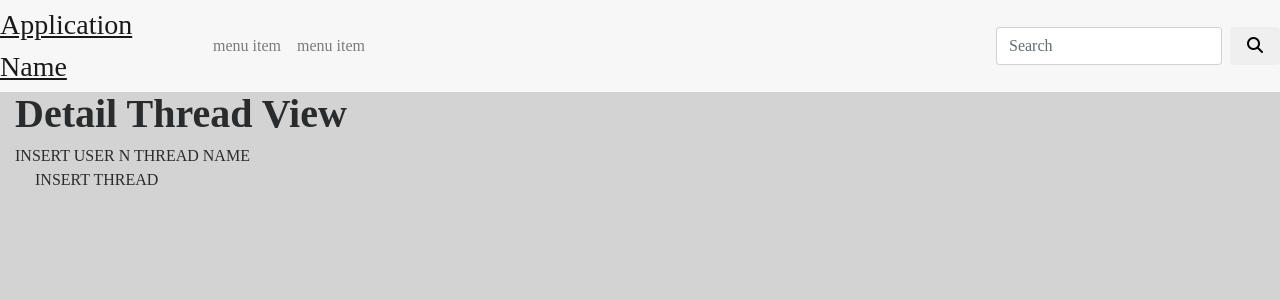
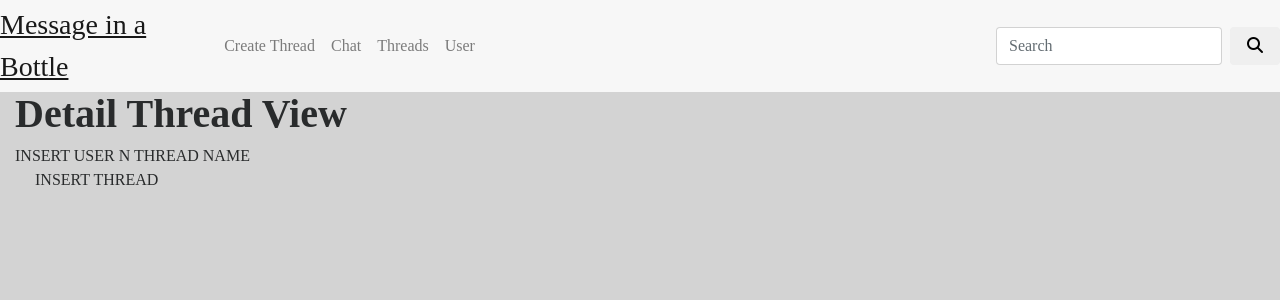
Before and after one commit to luigi311/message-bottle-py, a Django app: page /thread/1/ in a window 1280 px wide. Shown: the top 300 px of the page. Run offline with Django 3.2, Linux system fonts and the light colour scheme; tables that the repository leaves empty hold one stand-in row (values such as "Sample post"); some libraries are stand-ins or nearby versions.

Commit message:
nicks work

```diff
--- a/message_board_app/models.py
+++ b/message_board_app/models.py
@@ -44,3 +44,5 @@ class ThreadUser(models.Model):
 
     def __str__(self):
         return self.thread_user.user.username
+    def get_absolute_url(self):
+        return reverse('user_view', kwargs={'pk':self.pk})
--- a/message_board_app/templates/base.html
+++ b/message_board_app/templates/base.html
@@ -32,10 +32,10 @@
                 <a class="nav-link" href="/response/add">Chat<span class="sr-only">(current)</span></a>
                 </li>
                 <li class="nav-item">
-                <a class="nav-link" href="#">Threads<span class="sr-only">(current)</span></a>
+                <a class="nav-link" href="/thread/(?P<pk>\d+)/$">Threads<span class="sr-only">(current)</span></a>
                 </li>
                 <li class="nav-item">
-                <a class="nav-link" href="#">About Us<span class="sr-only">(current)</span></a>
+                <a class="nav-link" href="/user/add">Create User<span class="sr-only">(current)</span></a>
                 </li>
             </ul>
             <form class="form-inline my-2 my-lg-0">
--- a/message_board_app/templates/home.html
+++ b/message_board_app/templates/home.html
@@ -7,6 +7,6 @@
 <div class="col-md-12">
 	<p></p>
 	<p></p>
-    <h2>HOME PAGE. *maybe add user profile here?</h2>
+    <h2>Welcome to Message in a Bottle. Your one stop shop for discussion boards and live chat!</h2>
 </div>
 {% endblock content_row %}
--- a/message_board_app/templates/threadview.html
+++ b/message_board_app/templates/threadview.html
@@ -19,15 +19,21 @@
             <button class="navbar-toggler navbar-toggler-right" type="button" data-toggle="collapse" data-target="#navbarSupportedContent" aria-controls="navbarSupportedContent" aria-expanded="false" aria-label="Toggle navigation">
             <span class="navbar-toggler-icon"></span>
             </button>
-            <a class="navbar-brand lead" href="{% url 'home' %}">Application Name</a>
+            <a class="navbar-brand lead" href="{% url 'home' %}">Message in a Bottle</a>
 
             <div class="collapse navbar-collapse" id="navbarSupportedContent">
             <ul class="navbar-nav mr-auto">
                 <li class="nav-item">
-                <a class="nav-link" href="#">menu item <span class="sr-only">(current)</span></a>
+                <a class="nav-link" href="/thread/add">Create Thread<span class="sr-only">(current)</span></a>
                 </li>
                 <li class="nav-item">
-                <a class="nav-link" href="#">menu item <span class="sr-only">(current)</span></a>
+                <a class="nav-link" href="/response/add">Chat<span class="sr-only">(current)</span></a>
+                </li>
+                <li class="nav-item">
+                <a class="nav-link" href="/thread/(?P<pk>\d+)/$">Threads<span class="sr-only">(current)</span></a>
+                </li>
+                <li class="nav-item">
+                <a class="nav-link" href="/user/(?P<pk>\d+)/$">User<span class="sr-only">(current)</span></a>
                 </li>
             </ul>
             <form class="form-inline my-2 my-lg-0">
--- a/message_board_app/views.py
+++ b/message_board_app/views.py
@@ -1,7 +1,7 @@
 from django.shortcuts import render
 from django.views.generic import TemplateView, DetailView, ListView, CreateView ,UpdateView
 
-from .models import Thread, Response
+from .models import Thread, Response, ThreadUser
 
 class HomeView(TemplateView):
     template_name='home.html'
@@ -33,3 +33,17 @@ class UpdateResponseView(UpdateView):
 	model = Response
 	template_name = 'updateresponse.html'
 	fields = ['title','message','thread','parent_response']
+
+class UserCreateView(CreateView):
+	model = ThreadUser
+	template_name='user_create.html'
+	fields = ['thread_user','dob','bio']
+
+class UserUpdateView(UpdateView):
+	model = ThreadUser
+	template_name = 'user_update.html'
+	fields = ['thread_user','dob','bio']
+
+class UserDetailView(DetailView):
+	model = ThreadUser
+	template_name = 'user_view.html'
--- a/message_bottle/urls.py
+++ b/message_bottle/urls.py
@@ -19,7 +19,7 @@ from django.conf import settings
 from django.conf.urls.static import static
 
 
-from message_board_app.views import HomeView, ThreadCreateView, UpdateThreadView, ResponseCreateView, ThreadDetailView, ResponseDetailView, UpdateResponseView
+from message_board_app.views import HomeView, ThreadCreateView, UpdateThreadView, ResponseCreateView, ThreadDetailView, ResponseDetailView, UpdateResponseView, UserCreateView, UserUpdateView, UserDetailView
 
 
 urlpatterns = [
@@ -30,5 +30,8 @@ urlpatterns = [
     url(r'^response/(?P<pk>\d+)/$', ResponseDetailView.as_view(), name='response_view'),
     url(r'^thread/edit/(?P<pk>\d+)/$', UpdateThreadView.as_view(), name = 'thread_update'),
     url(r'^response/add', ResponseCreateView.as_view(), name='response_add'),
-    url(r'^response/edit/(?P<pk>\d+)/$', UpdateResponseView.as_view(), name = 'response_update')
+    url(r'^response/edit/(?P<pk>\d+)/$', UpdateResponseView.as_view(), name = 'response_update'),
+    url(r'^user/add/$', UserCreateView.as_view(), name='user_add'),
+    url(r'^user/(?P<pk>\d+)/$', UserDetailView.as_view(), name='user_view'),
+    url(r'^user/edit/(?P<pk>\d+)/$', UserUpdateView.as_view(), name = 'user_update')
 ]
```
Also changed, not shown: message_board_app/templates/user_create.html (added, +16 -0 lines), message_board_app/templates/user_update.html (added, +16 -0 lines), message_board_app/templates/user_view.html (added, +16 -0 lines), 10 other files.
